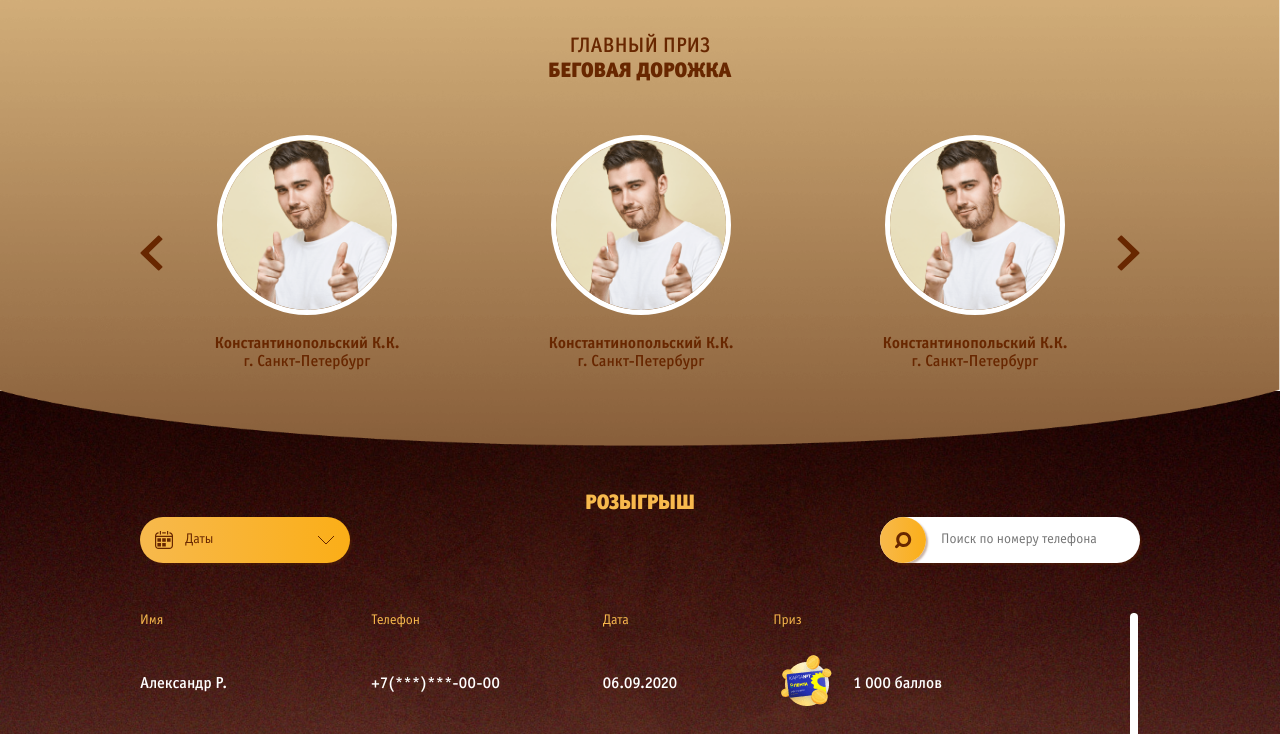
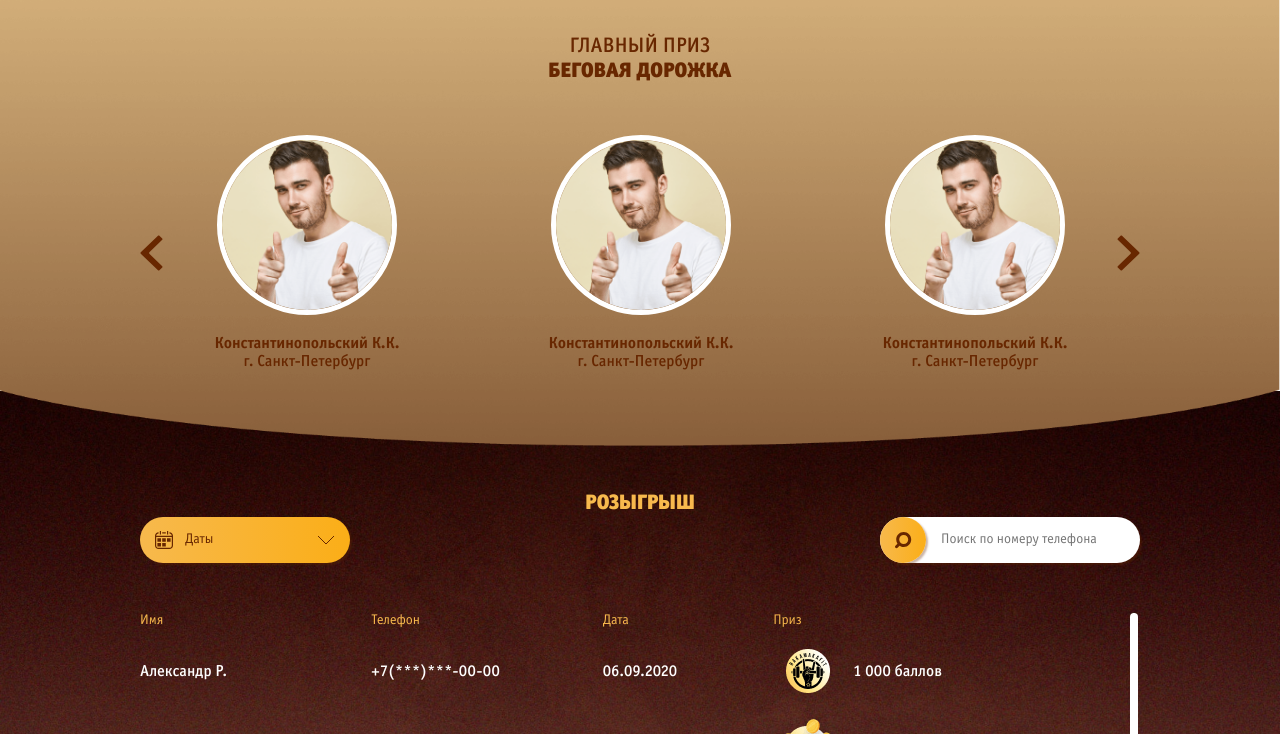
Before and after one commit to bemQa/ag-revamp-lenta, a plain HTML site: page winners.html in a window 1280 px wide. Shown: the part 213-947 px from the top of the page. Drawn offline with Linux system fonts and the light colour scheme.

Commit message:
rakamakafit icon

```diff
--- a/winners.html
+++ b/winners.html
@@ -107,6 +107,24 @@
 									</tr>
 								</thead>
 								<tbody>
+									<tr>
+										<td class="desktop-visible">Александр Р.</td>
+										<td class="desktop-visible">+7(***)***-00-00</td>
+										<td class="desktop-visible">06.09.2020</td>
+										<td class="mobile-visible">
+											<div class="winners-name">Александр Р.</div>
+											+7(***)***-00-00 <br>
+											06.09.2020
+										</td>
+										<td class="prize-td">
+											<div class="winners-prize">
+												<img src="img/prizes/prize34-icon.png" alt="1 000 баллов" title="1 000 баллов">
+											</div>
+											<div class="winners-prize-info">
+												<div class="winners-prize-title">1 000 баллов</div>
+											</div>
+										</td>
+									</tr>
 									<tr>
 										<td class="desktop-visible">Александр Р.</td>
 										<td class="desktop-visible">+7(***)***-00-00</td>
```
Also changed, not shown: img/prizes/prize34-icon.png (added).
